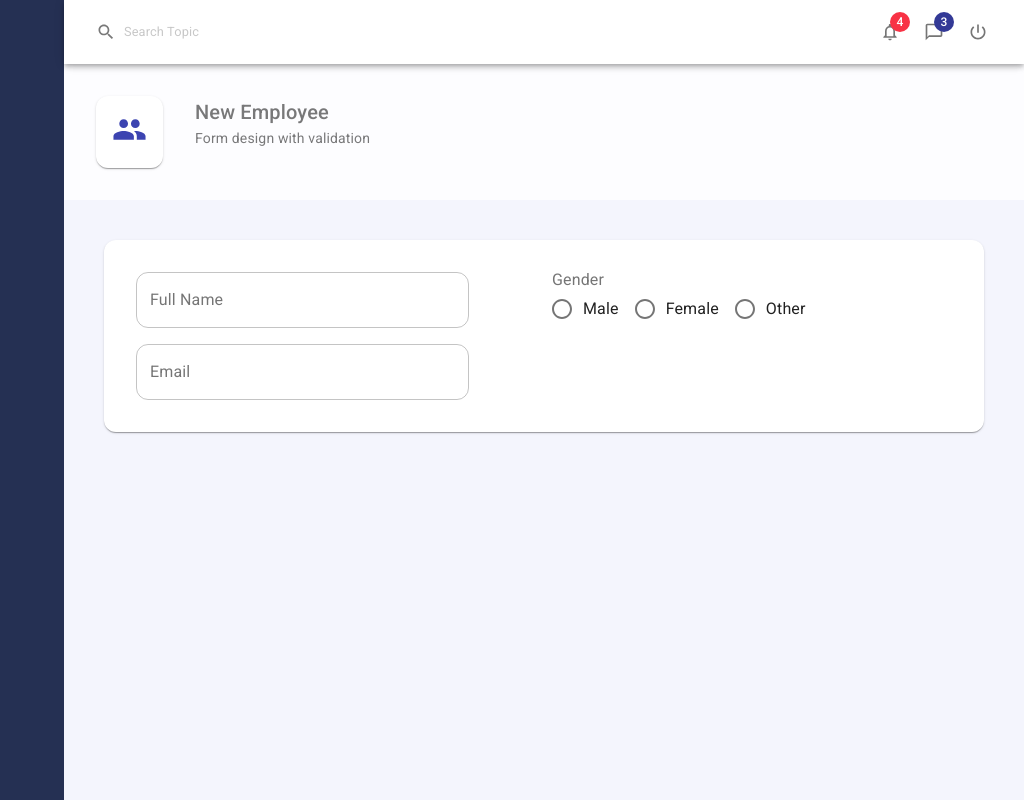
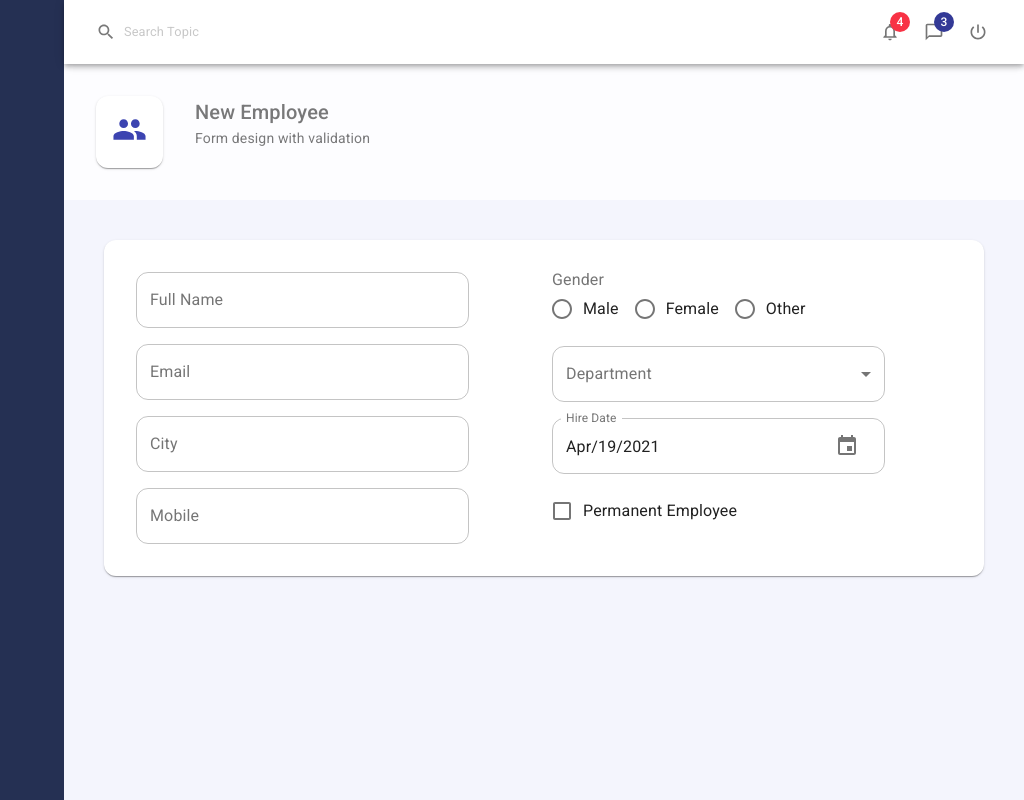
Before and after one commit to manos-fr/Mui_Form, a React (Create React App) app: page / in a window 1280 px wide. Shown: the whole page, without its empty margins (256-1280 px from the left). Built offline with nearby package versions, Linux system fonts and the light colour scheme.

Commit message:
input controls for date,permanent,department,city mobile

```diff
--- a/package.json
+++ b/package.json
@@ -3,11 +3,14 @@
   "version": "0.1.0",
   "private": true,
   "dependencies": {
+    "@date-io/date-fns": "^1.3.13",
     "@material-ui/core": "^4.11.3",
     "@material-ui/icons": "^4.11.2",
+    "@material-ui/pickers": "^3.3.10",
     "@testing-library/jest-dom": "^5.11.10",
     "@testing-library/react": "^11.2.6",
     "@testing-library/user-event": "^12.8.3",
+    "date-fns": "^2.21.1",
     "react": "^17.0.2",
     "react-dom": "^17.0.2",
     "react-scripts": "4.0.3",
--- /dev/null
+++ b/src/components/controls/Button.js
@@ -0,0 +1,5 @@
+import React from "react";
+
+export default function Button(props) {
+  return <div></div>;
+}
--- /dev/null
+++ b/src/components/controls/Checkbox.js
@@ -0,0 +1,35 @@
+import {
+  FormControl,
+  FormControlLabel,
+  Checkbox as MuiCheckbox,
+} from "@material-ui/core";
+import React from "react";
+
+export default function Checkbox(props) {
+  const { name, label, value, onChange } = props;
+
+  const convertToDefEventParameter = (name, value) => ({
+    target: {
+      name,
+      value,
+    },
+  });
+
+  return (
+    <FormControl>
+      <FormControlLabel
+        control={
+          <MuiCheckbox
+            name={name}
+            color="primary"
+            checked={value}
+            onChange={(e) =>
+              onChange(convertToDefEventParameter(name, e.target.checked))
+            }
+          />
+        }
+        label={label}
+      />
+    </FormControl>
+  );
+}
--- a/src/components/controls/Controls.js
+++ b/src/components/controls/Controls.js
@@ -1,9 +1,15 @@
 import Input from "./Input";
 import RadioGroup from "./RadioGroup";
+import Select from "./Select";
+import Checkbox from "./Checkbox";
+import DatePicker from "./DatePicker";
 
 const Controls = {
   Input,
   RadioGroup,
+  Select,
+  Checkbox,
+  DatePicker,
 };
 
 export default Controls;
--- /dev/null
+++ b/src/components/controls/DatePicker.js
@@ -0,0 +1,32 @@
+import DateFnsUtils from "@date-io/date-fns";
+import {
+  KeyboardDatePicker,
+  MuiPickersUtilsProvider,
+} from "@material-ui/pickers";
+import React from "react";
+
+export default function DatePicker(props) {
+  const { name, label, value, onChange } = props;
+
+  const convertToDefEventParameter = (name, value) => ({
+    target: {
+      name,
+      value,
+    },
+  });
+
+  return (
+    <MuiPickersUtilsProvider utils={DateFnsUtils}>
+      <KeyboardDatePicker
+        disableToolbar
+        variant="inline"
+        inputVariant="outlined"
+        label={label}
+        format="MMM/dd/yyyy"
+        name={name}
+        value={value}
+        onChange={(date) => onChange(convertToDefEventParameter(name, date))}
+      />
+    </MuiPickersUtilsProvider>
+  );
+}
--- a/src/components/controls/RadioGroup.js
+++ b/src/components/controls/RadioGroup.js
@@ -14,8 +14,9 @@ export default function RadioGroup(props) {
     <FormControl>
       <FormLabel>{label}</FormLabel>
       <MuiRadioGroup row name={name} value={value} onChange={onChange}>
-        {items.map((item, index) => (
+        {items.map((item) => (
           <FormControlLabel
+            key={item.id}
             value={item.id}
             control={<Radio />}
             label={item.title}
--- /dev/null
+++ b/src/components/controls/Select.js
@@ -0,0 +1,25 @@
+import {
+  FormControl,
+  InputLabel,
+  MenuItem,
+  Select as MuiSelect,
+} from "@material-ui/core";
+import React from "react";
+
+export default function Select(props) {
+  const { name, label, value, onChange, options } = props;
+
+  return (
+    <FormControl variant="outlined">
+      <InputLabel>{label}</InputLabel>
+      <MuiSelect label={label} name={name} value={value} onChange={onChange}>
+        <MenuItem value="">None</MenuItem>
+        {options.map((item) => (
+          <MenuItem key={item.id} value={item.id}>
+            {item.title}
+          </MenuItem>
+        ))}
+      </MuiSelect>
+    </FormControl>
+  );
+}
--- a/src/index.js
+++ b/src/index.js
@@ -4,12 +4,7 @@ import "./index.css";
 import App from "./App/App";
 import reportWebVitals from "./reportWebVitals";
 
-ReactDOM.render(
-  <React.StrictMode>
-    <App />
-  </React.StrictMode>,
-  document.getElementById("root")
-);
+ReactDOM.render(<App />, document.getElementById("root"));
 
 // If you want to start measuring performance in your app, pass a function
 // to log results (for example: reportWebVitals(console.log))
--- a/src/pages/Employees/EmployeeForm.js
+++ b/src/pages/Employees/EmployeeForm.js
@@ -1,16 +1,8 @@
-import {
-  FormControl,
-  FormControlLabel,
-  FormLabel,
-  RadioGroup,
-  Radio,
-  Grid,
-  makeStyles,
-  TextField,
-} from "@material-ui/core";
+import { Grid } from "@material-ui/core";
 import Controls from "../../components/controls/Controls";
 import React, { useState, useEffect } from "react";
 import { UseForm, Form } from "../../components/useForm";
+import * as employeeService from "../../services/employeeService";
 
 const genderItems = [
   { id: "male", title: "Male" },
@@ -49,6 +41,18 @@ export default function EmployeeForm() {
             value={values.email}
             onChange={handleInputChange}
           />
+          <Controls.Input
+            label="City"
+            name="city"
+            value={values.city}
+            onChange={handleInputChange}
+          />
+          <Controls.Input
+            label="Mobile"
+            name="mobile"
+            value={values.mobile}
+            onChange={handleInputChange}
+          />
         </Grid>
         <Grid item xs={6}>
           <Controls.RadioGroup
@@ -58,6 +62,25 @@ export default function EmployeeForm() {
             items={genderItems}
             onChange={handleInputChange}
           />
+          <Controls.Select
+            name="departmentId"
+            label="Department"
+            value={values.departmentId}
+            onChange={handleInputChange}
+            options={employeeService.getDepartmentCollection()}
+          />
+          <Controls.DatePicker
+            name="hireDate"
+            label="Hire Date"
+            value={values.hireDate}
+            onChange={handleInputChange}
+          />
+          <Controls.Checkbox
+            name="isPermanent"
+            label="Permanent Employee"
+            value={values.isPermanent}
+            onChange={handleInputChange}
+          />
         </Grid>
       </Grid>
     </Form>
--- /dev/null
+++ b/src/services/employeeService.js
@@ -0,0 +1,6 @@
+export const getDepartmentCollection = () => [
+  { id: "1", title: "Development" },
+  { id: "2", title: "Marketing" },
+  { id: "3", title: "Accounting" },
+  { id: "4", title: "HR" },
+];
```
Also changed, not shown: 1 other file (tests, documents, lock files or other folders).
